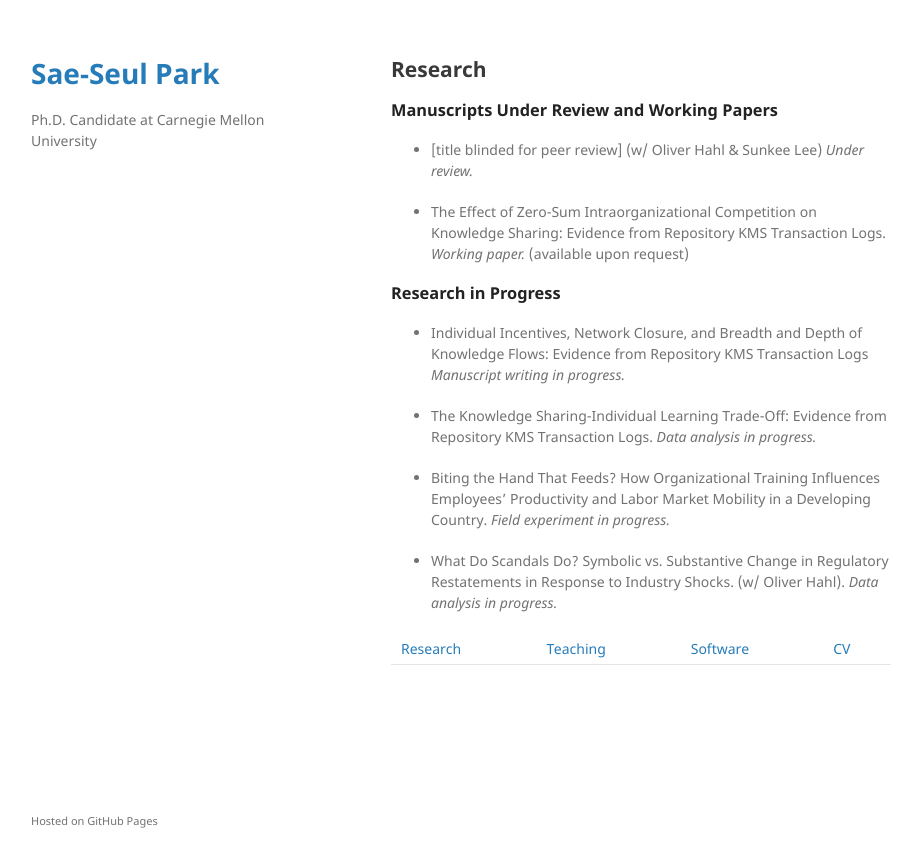
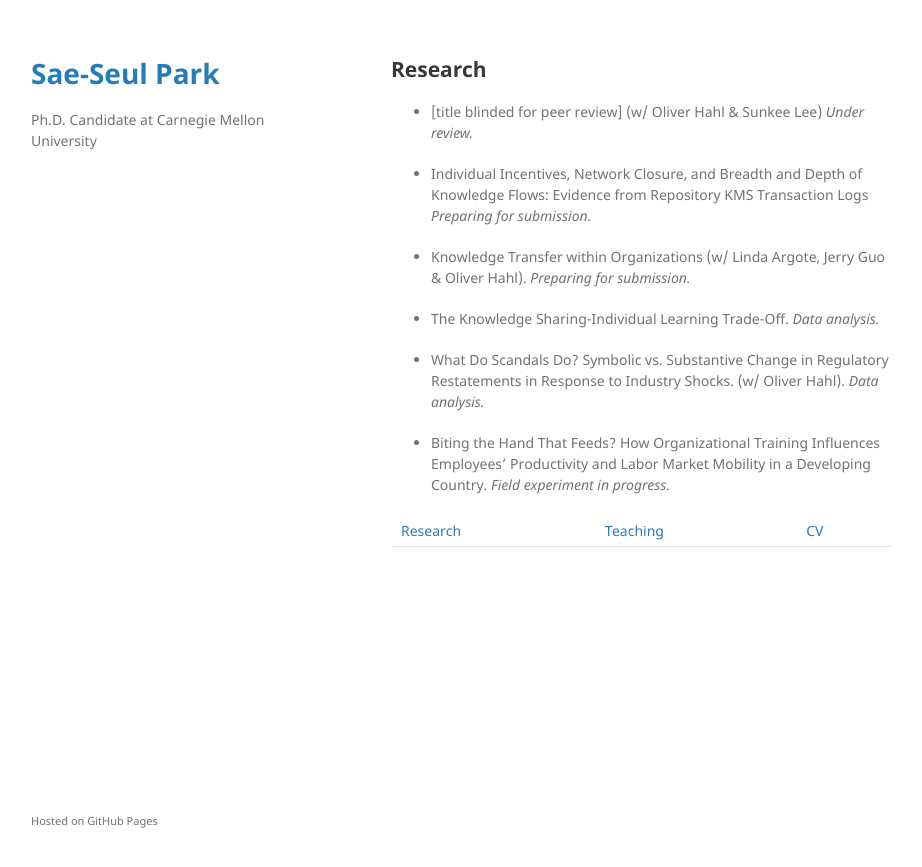
Before and after one commit to saepark/saepark.github.io, a Jekyll site: the page built from research.md, in a window 1280 px wide. Shown: the top 867 px of the page, without its empty margins (179-1101 px from the left). Built offline with Jekyll 4.4.1, drawn with Linux system fonts in a browser that asks for light colours; our own code applies the rules of GitHub Pages for plain Markdown files.

Commit message:
Update research.md

```diff
--- a/research.md
+++ b/research.md
@@ -4,20 +4,16 @@ layout: default
 
 ## Research
 
-### **Manuscripts Under Review and Working Papers**
-
 * [title blinded for peer review] (w/ Oliver Hahl & Sunkee Lee) _Under review._
 
-* The Effect of Zero-Sum Intraorganizational Competition on Knowledge Sharing: Evidence from Repository KMS Transaction Logs. _Working paper._ (available upon request)
+* Individual Incentives, Network Closure, and Breadth and Depth of Knowledge Flows: Evidence from Repository KMS Transaction Logs _Preparing for submission._
 
-### **Research in Progress**
+* Knowledge Transfer within Organizations (w/ Linda Argote, Jerry Guo & Oliver Hahl). _Preparing for submission._
 
-* Individual Incentives, Network Closure, and Breadth and Depth of Knowledge Flows: Evidence from Repository KMS Transaction Logs _Manuscript writing in progress._
+* The Knowledge Sharing-Individual Learning Trade-Off. _Data analysis._
 
-* The Knowledge Sharing-Individual Learning Trade-Off: Evidence from Repository KMS Transaction Logs. _Data analysis in progress._
+* What Do Scandals Do? Symbolic vs. Substantive Change in Regulatory Restatements in Response to Industry Shocks. (w/ Oliver Hahl). _Data analysis._
 
 * Biting the Hand That Feeds? How Organizational Training Influences Employees’ Productivity and Labor Market Mobility in a Developing Country. _Field experiment in progress._
 
-* What Do Scandals Do? Symbolic vs. Substantive Change in Regulatory Restatements in Response to Industry Shocks. (w/ Oliver Hahl). _Data analysis in progress._
-
-[Research](./research.html) | [Teaching](./teaching.html) | [Software](./software.html) | [CV](./CV.html)
+[Research](./research.html) | [Teaching](./teaching.html) | [CV](./CV.html)
```
